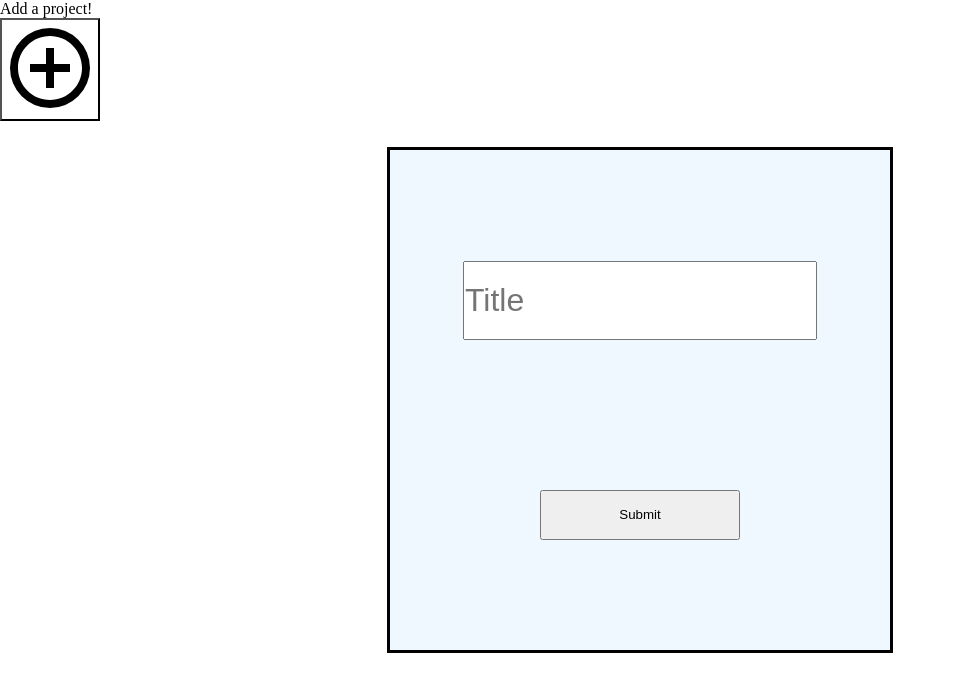
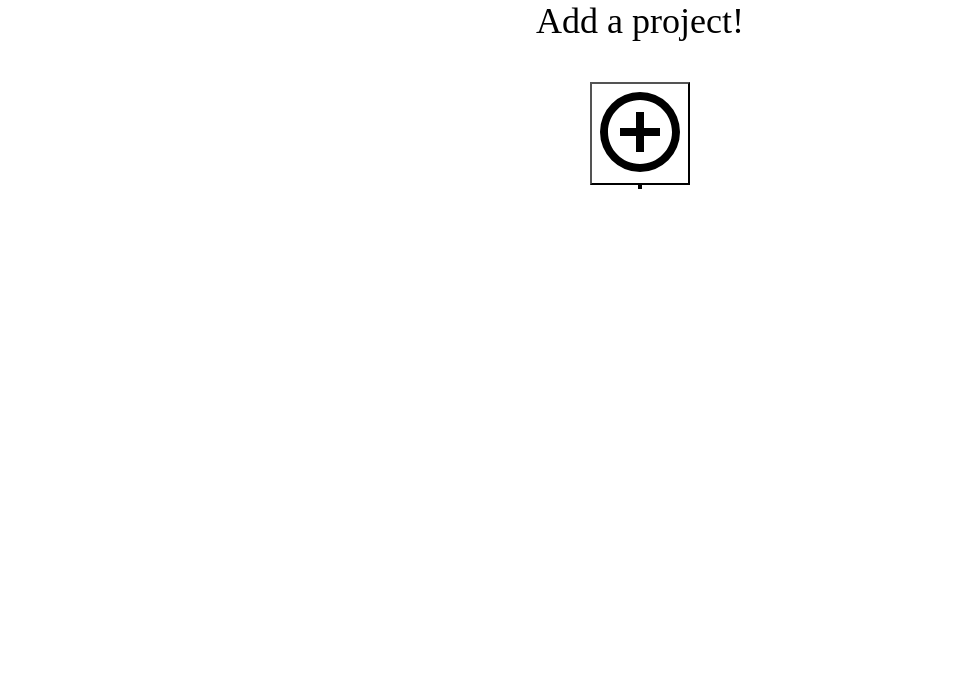
Before and after one commit to technexx/Much-to-do, a website built with webpack: page dist/index.html in a window 1280 px wide. Shown: the whole page, without its empty margins (0-956 px from the left). Built offline with Linux system fonts and the light colour scheme.

Commit message:
css changes

```diff
--- a/src/style.css
+++ b/src/style.css
@@ -1,6 +1,12 @@
 * {
     margin: 0px;
     padding: 0px;
+}
+
+.content {
+    display: flex;
+    flex-direction: column;
+    align-items: center;
 }
 
 .add-project-popup {
@@ -12,8 +18,7 @@
     transform: translate(-50%, -50%);
     border: 3px solid black;
     background-color: aliceblue;
-    /* display: none; */
-    display: flex;
+    display: none;
     flex-direction: column;
     justify-content: center;
 }
@@ -36,5 +41,20 @@
     width: 200px;
 }
 
+.project-container {
+    border: 2px solid black;
+    display: grid;
+    justify-content: center;
+    grid-template-columns: repeat(auto-fit, minmax(250px, 350px));
+}
+
+.projects {
+    border: 2px solid blue;
+    height: 200px;
+    gap: 30px;
+}
+
 .add-project-header {
+    font-size: 36px;
+    margin-bottom: 40px;
 }
```
Also changed, not shown: dist/main.js.
